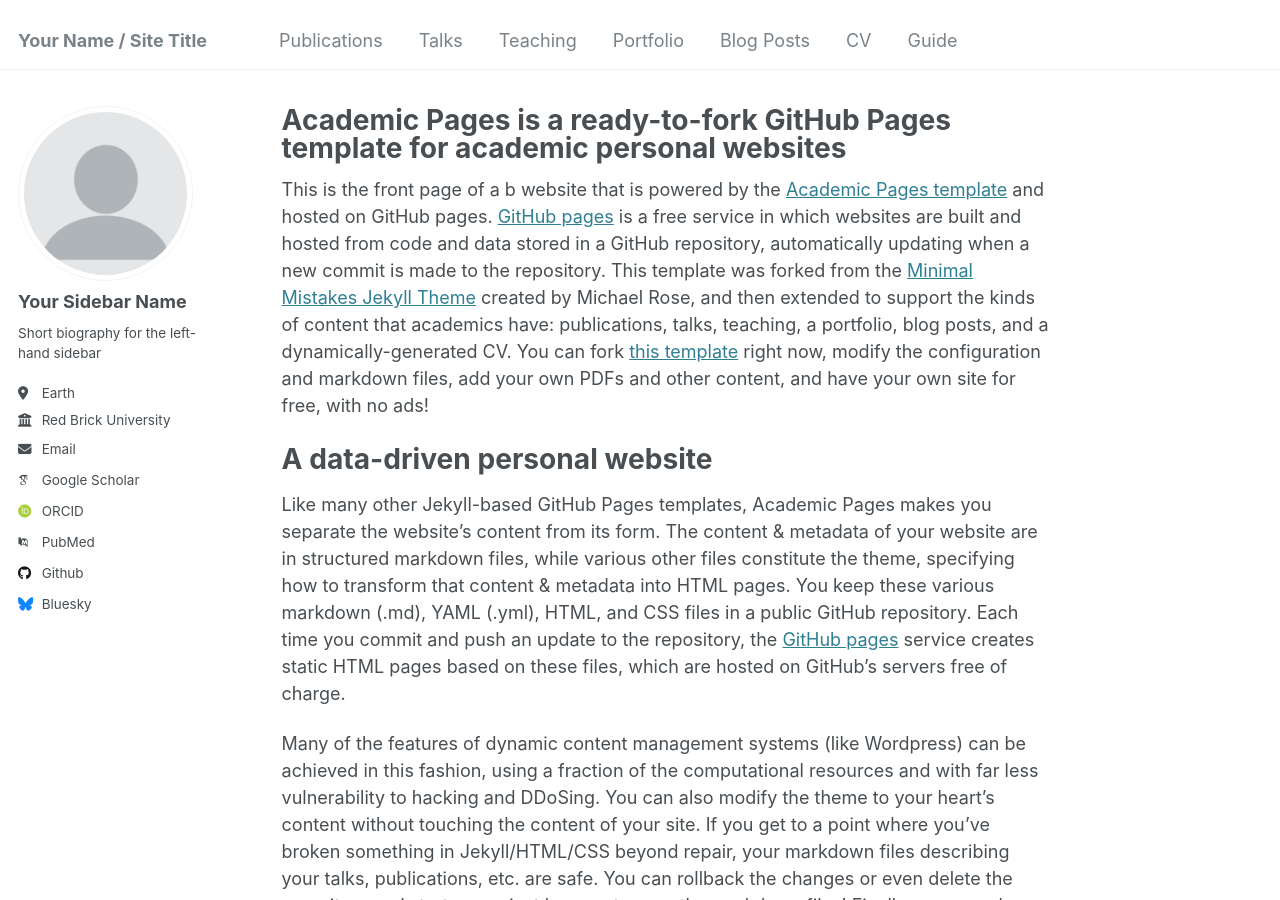
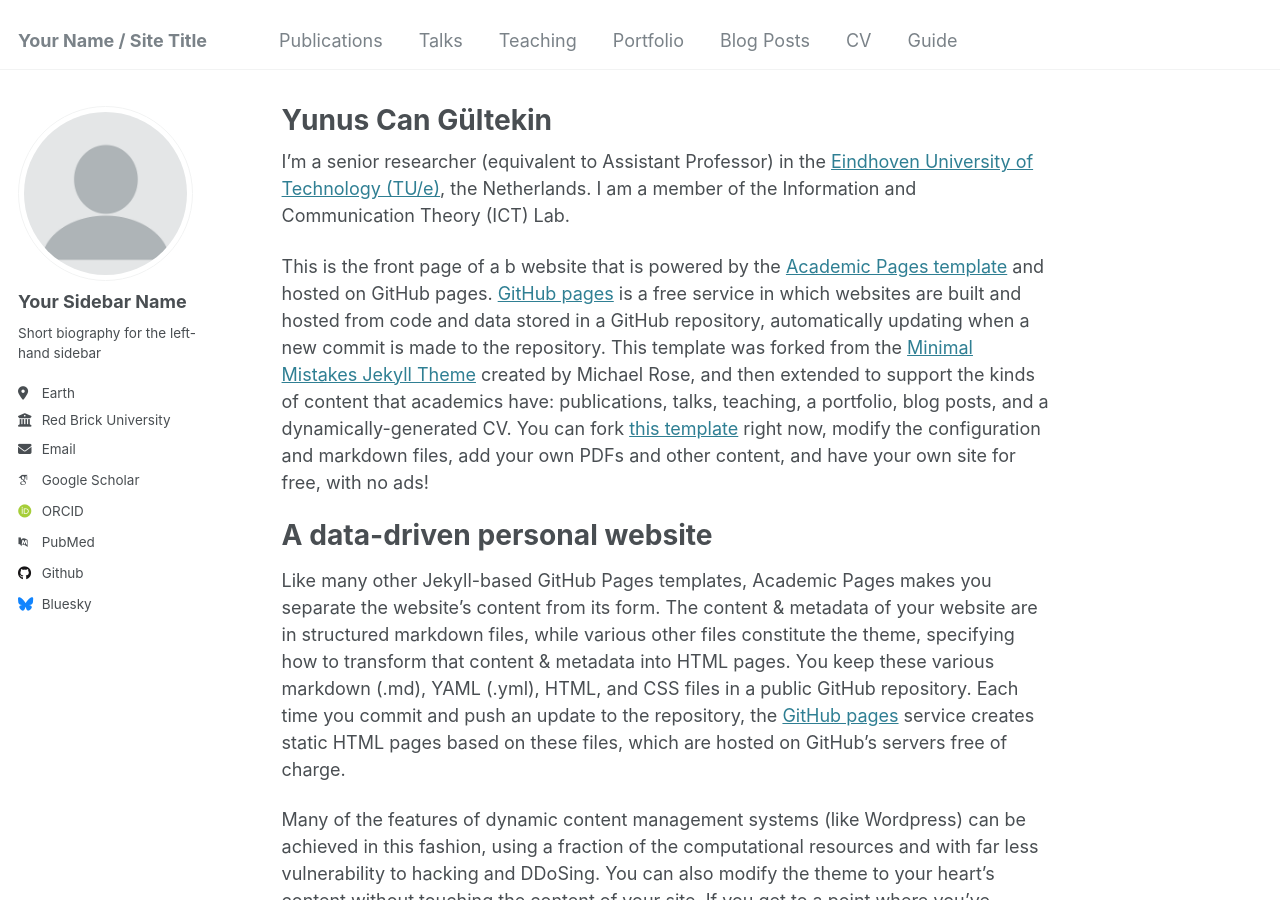
Before and after one commit to ycgultekin/ycgultekin.github.io, a Jekyll site: the page built from _pages/about.md, in a window 1280 px wide and 900 px high. Built offline with Jekyll 4.4.1, drawn with Linux system fonts in a browser that asks for light colours; some web fonts are replaced.

Commit message:
second modification

```diff
--- a/_pages/about.md
+++ b/_pages/about.md
@@ -1,11 +1,13 @@
 ---
 permalink: /
-title: "Academic Pages is a ready-to-fork GitHub Pages template for academic personal websites"
+title: "Yunus Can Gültekin"
 author_profile: true
 redirect_from:
   - /about/
   - /about.html
 ---
+
+I'm a senior researcher (equivalent to Assistant Professor) in the [Eindhoven University of Technology (TU/e)](https://www.tue.nl/en/), the Netherlands. I am a member of the Information and Communication Theory (ICT) Lab.
 
 This is the front page of a b website that is powered by the [Academic Pages template](https://github.com/academicpages/academicpages.github.io) and hosted on GitHub pages. [GitHub pages](https://pages.github.com) is a free service in which websites are built and hosted from code and data stored in a GitHub repository, automatically updating when a new commit is made to the repository. This template was forked from the [Minimal Mistakes Jekyll Theme](https://mmistakes.github.io/minimal-mistakes/) created by Michael Rose, and then extended to support the kinds of content that academics have: publications, talks, teaching, a portfolio, blog posts, and a dynamically-generated CV. You can fork [this template](https://github.com/academicpages/academicpages.github.io) right now, modify the configuration and markdown files, add your own PDFs and other content, and have your own site for free, with no ads!
 
```
